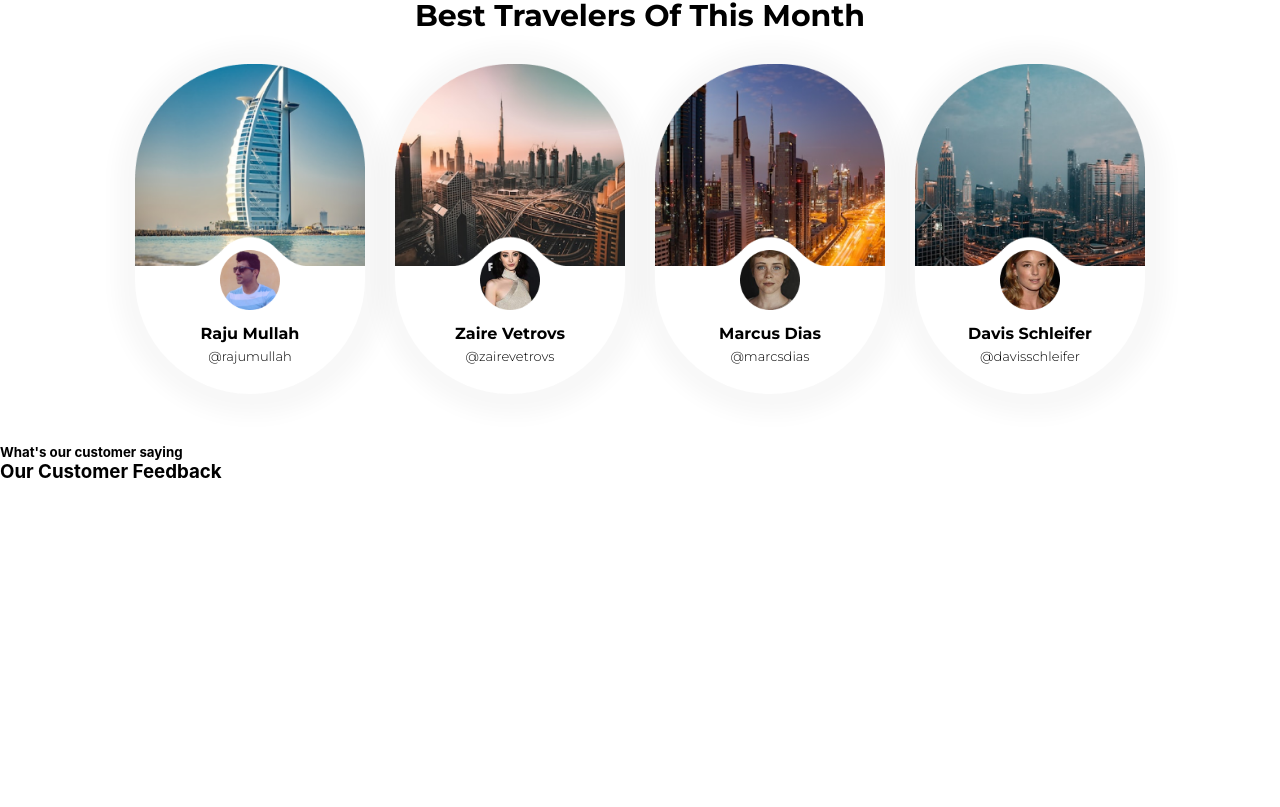
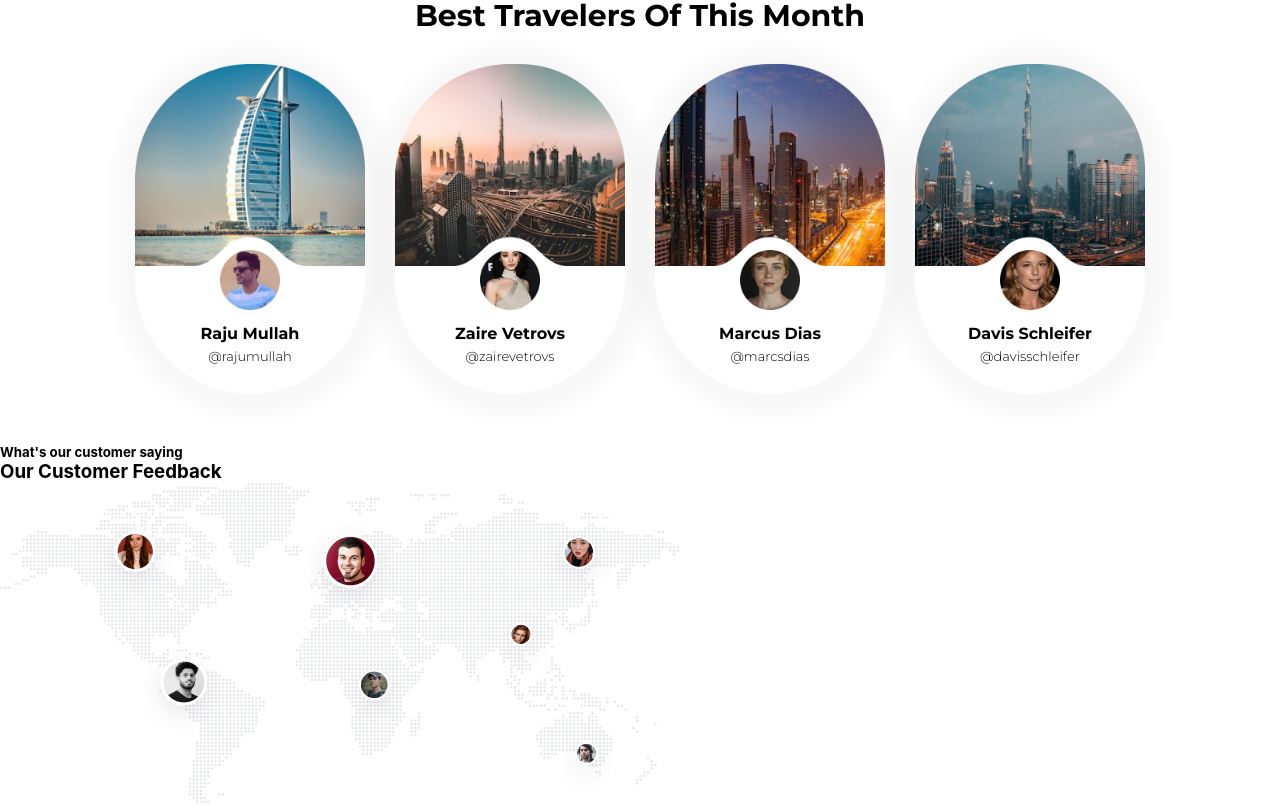
Before and after one commit to DevOlagboye/Aviation-Landpage, a React (Create React App) app: page / in a window 1280 px wide. Shown: the part 3313-4120 px from the top of the page. Before the commit the page ends 3796 px from the top, so only its background shows below. Built offline with nearby package versions, Linux system fonts and the light colour scheme.

Commit message:
Added the customers Image to the testimonials component

```diff
--- a/src/Components/Testimonials/Testimonials.jsx
+++ b/src/Components/Testimonials/Testimonials.jsx
@@ -1,10 +1,14 @@
 import React from 'react'
+import CustomersImage from "../../Assets/images/Customers.png"
 
 const Testimonials = () => {
   return (
     <div className='testimonial-container'>
         <h5>What's our customer saying</h5>
         <h3>Our Customer Feedback</h3>
+        <div className='testimonial-customers'>
+            <img src={CustomersImage} alt="Customer's Images" />
+        </div>
     </div>
   )
 }
```
